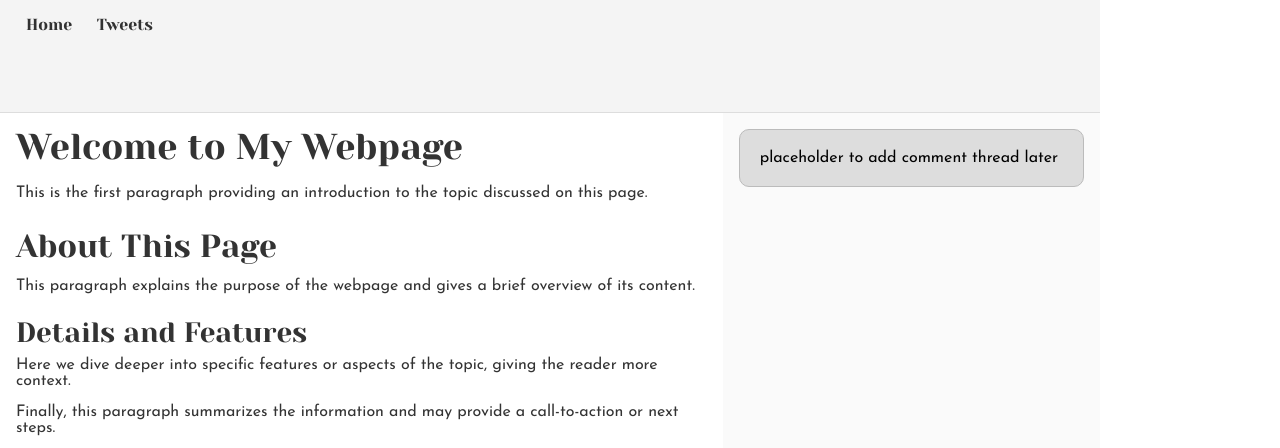
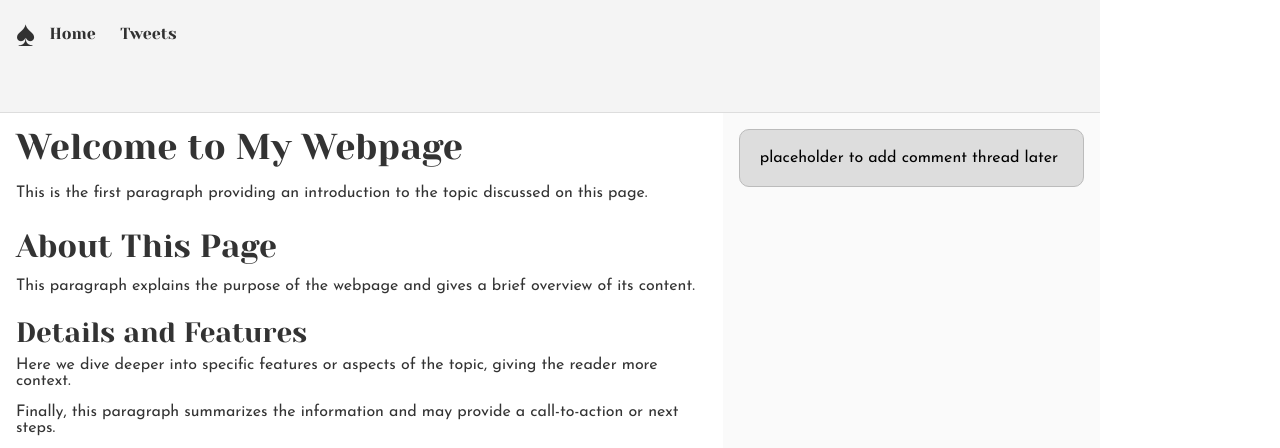
Before and after one commit to Valz-z/alx_html_css, a plain HTML site: page css_basic/index.html in a window 1280 px wide. Shown: the top 448 px of the page. Drawn offline with Linux system fonts and the light colour scheme; grey boxes are pictures that could not be loaded.

Commit message:
Update index.html

```diff
--- a/css_basic/index.html
+++ b/css_basic/index.html
@@ -12,6 +12,7 @@
 
     <header>
         <ul>
+            <li class="logo">&spades;</li>
             <li><a href="index.html">Home</a></li>
             <li><a href="tweets.html">Tweets</a></li>
         </ul>
```
